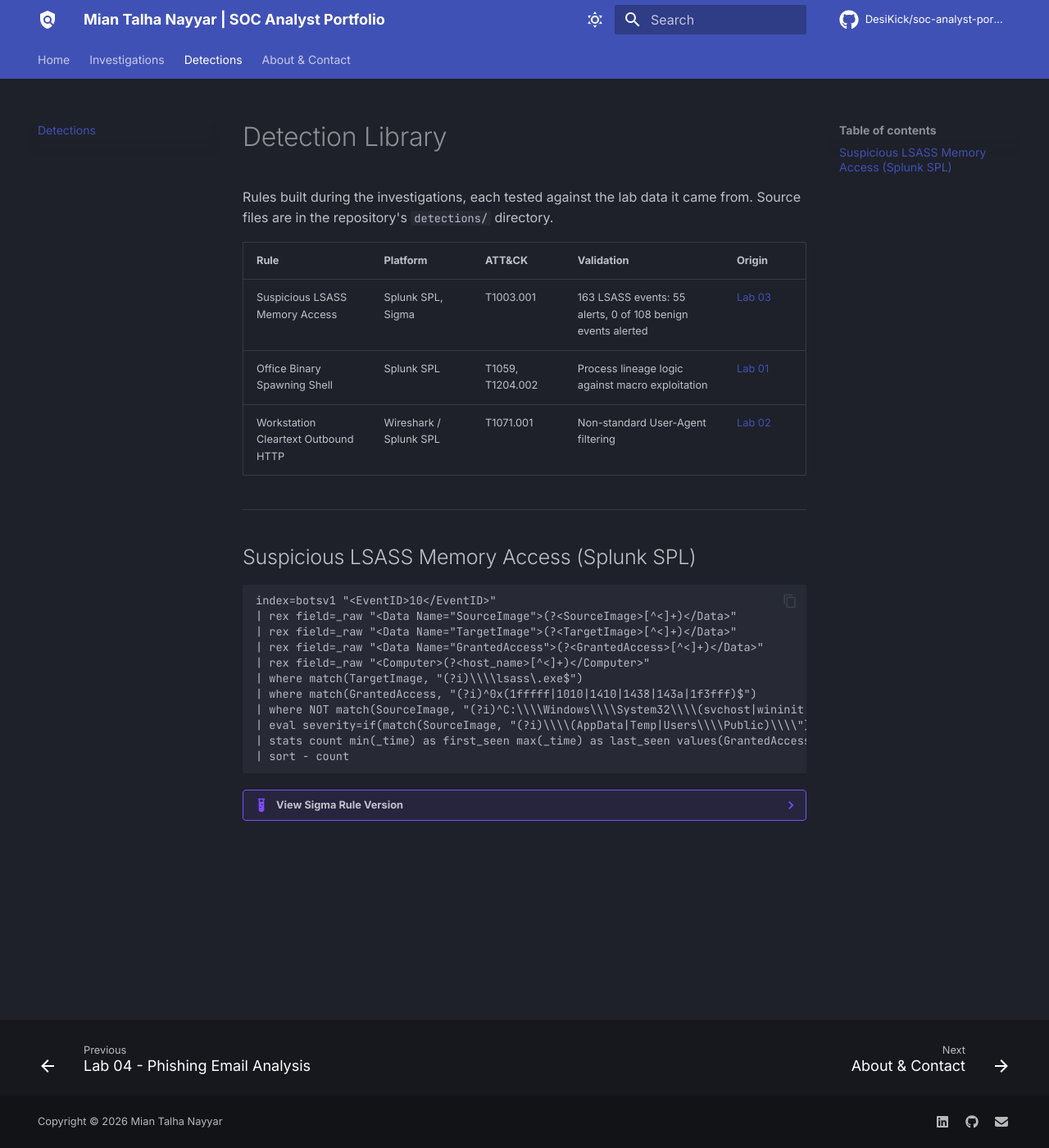
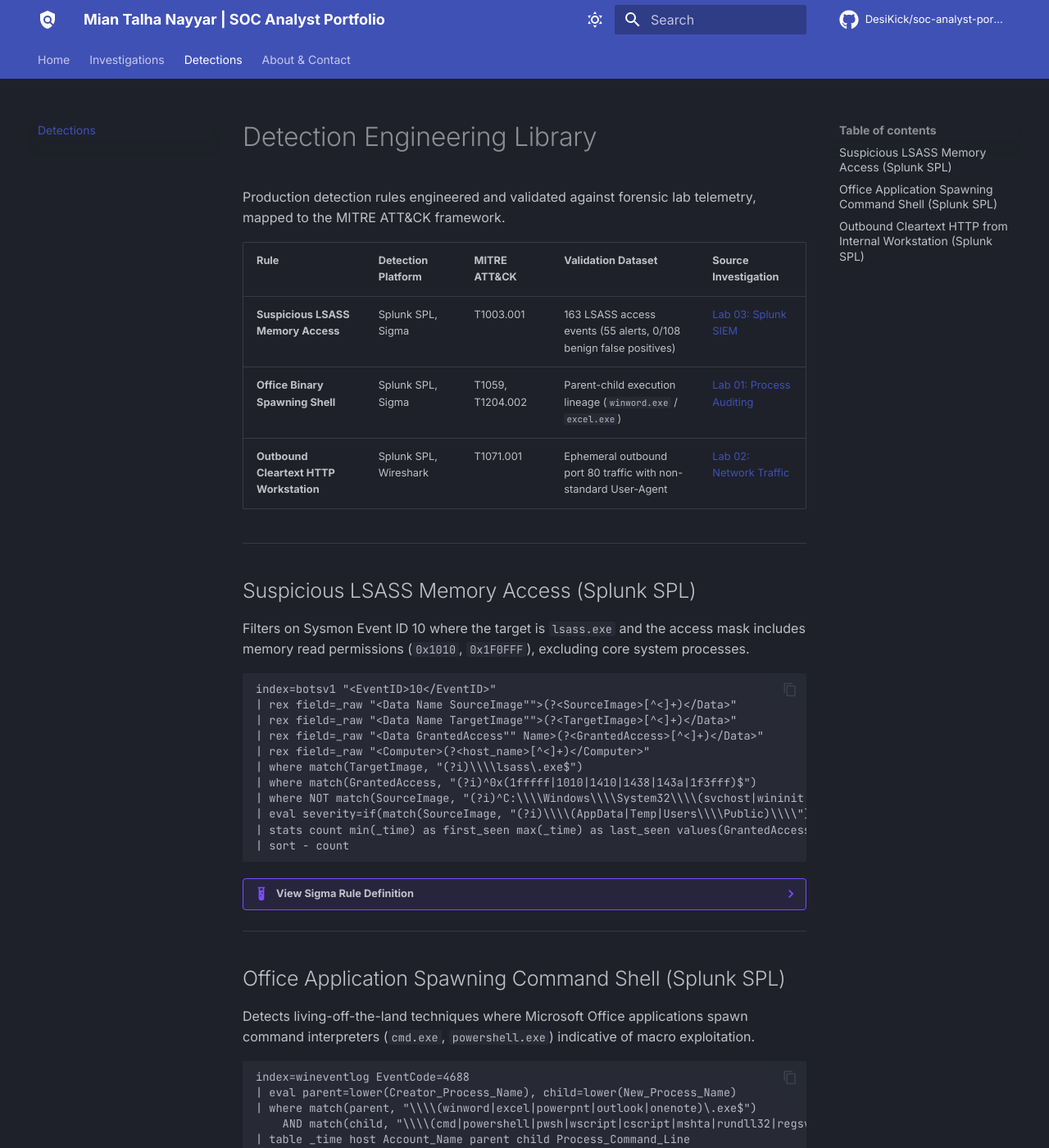
Before and after one commit to DesiKick/soc-analyst-portfolio, an MkDocs documentation site: the page built from docs/detections.md, in a window 1280 px wide and 1400 px high. Shown: the whole window at 82% size. Built offline with MkDocs 1.6.1 and Material for MkDocs 9.7.7, drawn with Linux system fonts in a browser that asks for light colours; comment, search, counter and statistics services are not loaded; some of the changed text lies outside the part shown.

Commit message:
Update Detections page with full rule library and table overview

````diff
--- a/docs/detections.md
+++ b/docs/detections.md
@@ -2,25 +2,27 @@
 title: Detections
 ---
 
-# Detection Library
+# Detection Engineering Library
 
-Rules built during the investigations, each tested against the lab data it came from. Source files are in the repository's `detections/` directory.
+Production detection rules engineered and validated against forensic lab telemetry, mapped to the MITRE ATT&CK framework.
 
-| Rule | Platform | ATT&CK | Validation | Origin |
-|---|---|---|---|---|
-| Suspicious LSASS Memory Access | Splunk SPL, Sigma | T1003.001 | 163 LSASS events: 55 alerts, 0 of 108 benign events alerted | [Lab 03](investigations/lab-03-splunk-lsass.md) |
-| Office Binary Spawning Shell | Splunk SPL | T1059, T1204.002 | Process lineage logic against macro exploitation | [Lab 01](investigations/lab-01-windows-process.md) |
-| Workstation Cleartext Outbound HTTP | Wireshark / Splunk SPL | T1071.001 | Non-standard User-Agent filtering | [Lab 02](investigations/lab-02-network-traffic.md) |
+| Rule | Detection Platform | MITRE ATT&CK | Validation Dataset | Source Investigation |
+| :--- | :--- | :--- | :--- | :--- |
+| **Suspicious LSASS Memory Access** | Splunk SPL, Sigma | T1003.001 | 163 LSASS access events (55 alerts, 0/108 benign false positives) | [Lab 03: Splunk SIEM](investigations/lab-03-splunk-lsass.md) |
+| **Office Binary Spawning Shell** | Splunk SPL, Sigma | T1059, T1204.002 | Parent-child execution lineage (`winword.exe` / `excel.exe`) | [Lab 01: Process Auditing](investigations/lab-01-windows-process.md) |
+| **Outbound Cleartext HTTP Workstation** | Splunk SPL, Wireshark | T1071.001 | Ephemeral outbound port 80 traffic with non-standard User-Agent | [Lab 02: Network Traffic](investigations/lab-02-network-traffic.md) |
 
 ---
 
 ## Suspicious LSASS Memory Access (Splunk SPL)
 
+Filters on Sysmon Event ID 10 where the target is `lsass.exe` and the access mask includes memory read permissions (`0x1010`, `0x1F0FFF`), excluding core system processes.
+
 ```spl
 index=botsv1 "<EventID>10</EventID>"
-| rex field=_raw "<Data Name="SourceImage">(?<SourceImage>[^<]+)</Data>"
-| rex field=_raw "<Data Name="TargetImage">(?<TargetImage>[^<]+)</Data>"
-| rex field=_raw "<Data Name="GrantedAccess">(?<GrantedAccess>[^<]+)</Data>"
+| rex field=_raw "<Data Name SourceImage"">(?<SourceImage>[^<]+)</Data>"
+| rex field=_raw "<Data Name TargetImage"">(?<TargetImage>[^<]+)</Data>"
+| rex field=_raw "<Data GrantedAccess"" Name>(?<GrantedAccess>[^<]+)</Data>"
 | rex field=_raw "<Computer>(?<host_name>[^<]+)</Computer>"
 | where match(TargetImage, "(?i)\\\\lsass\.exe$")
 | where match(GrantedAccess, "(?i)^0x(1fffff|1010|1410|1438|143a|1f3fff)$")
@@ -30,7 +32,7 @@
 | sort - count
 ```
 
-??? example "View Sigma Rule Version"
+??? example "View Sigma Rule Definition"
 
     ```yaml
     title: Suspicious Process Access to LSASS Memory
@@ -61,7 +63,34 @@
           - 'C:\Windows\System32\lsm.exe'
       condition: selection and not filter_system
     falsepositives:
-      - EDR and antivirus agents (add their paths after baselining)
-      - Administrators creating a dump from Task Manager
+      - EDR and antivirus monitoring agents
+      - Legitimate administrator memory dumps via Task Manager
     level: high
     ```
+
+---
+
+## Office Application Spawning Command Shell (Splunk SPL)
+
+Detects living-off-the-land techniques where Microsoft Office applications spawn command interpreters (`cmd.exe`, `powershell.exe`) indicative of macro exploitation.
+
+```spl
+index=wineventlog EventCode=4688
+| eval parent=lower(Creator_Process_Name), child=lower(New_Process_Name)
+| where match(parent, "\\\\(winword|excel|powerpnt|outlook|onenote)\.exe$")
+    AND match(child, "\\\\(cmd|powershell|pwsh|wscript|cscript|mshta|rundll32|regsvr32)\.exe$")
+| table _time host Account_Name parent child Process_Command_Line
+```
+
+---
+
+## Outbound Cleartext HTTP from Internal Workstation (Splunk SPL)
+
+Isolates direct outbound cleartext HTTP (port 80) connections originating from endpoints using non-standard or scripted user agents.
+
+```spl
+index=proxy dest_port=80
+| where NOT match(http_user_agent, "(?i)(mozilla|windows-update|microsoft)")
+| stats count values(url) as urls dc(dest) as destinations by src http_user_agent
+| where count > 5
+```
````
